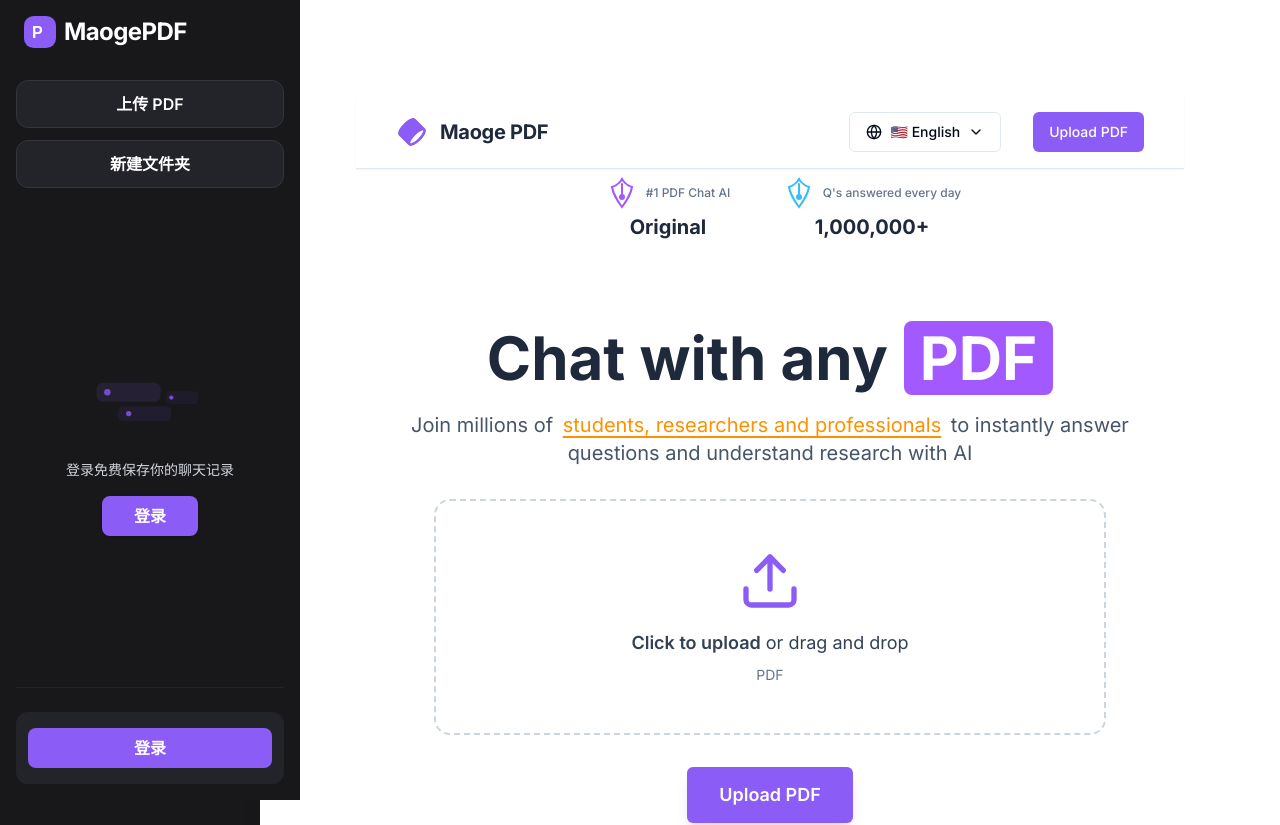
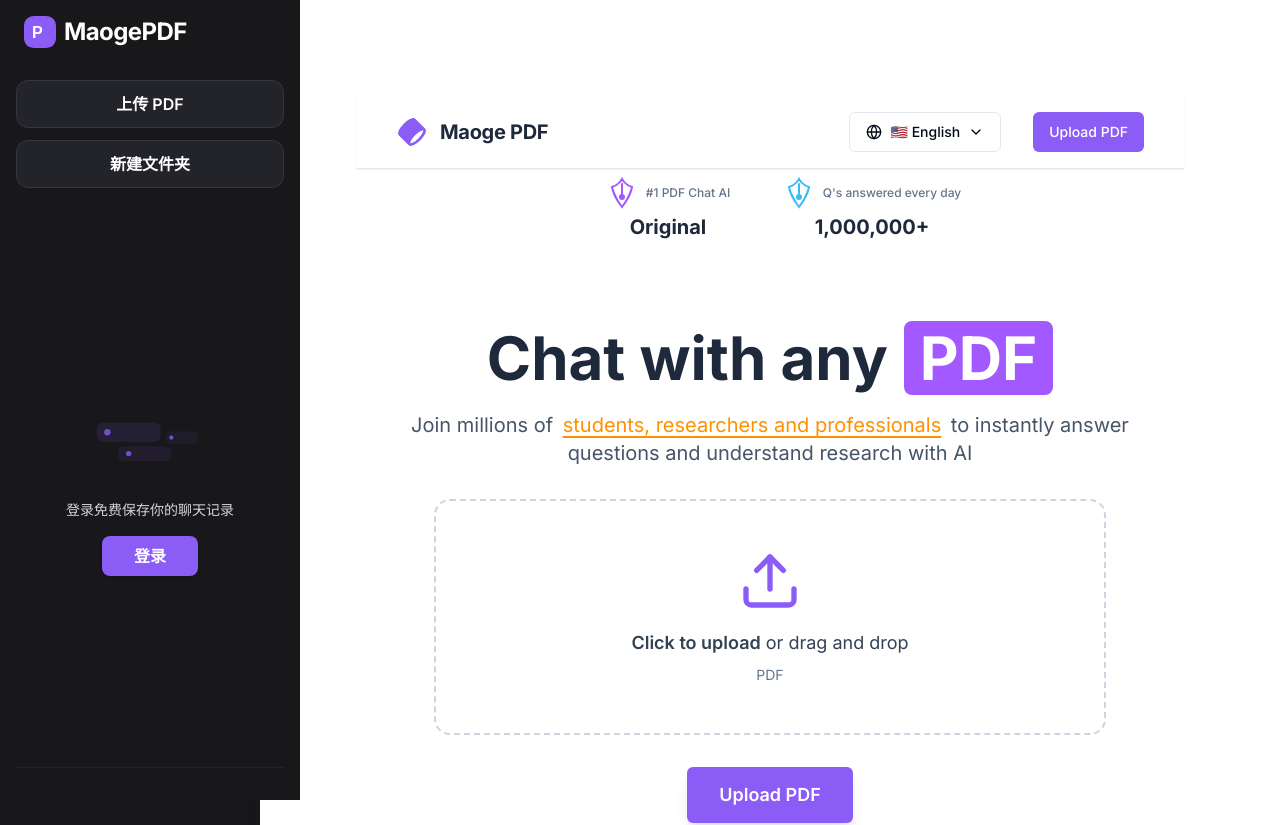
Before and after one commit to samehere7/maogepdf1, a Next.js app: page / in a window 1280 px wide. Shown: the top 825 px of the page. Built offline with nearby package versions, Linux system fonts and the light colour scheme.

Commit message:
refactor: 优化登录信息区显示逻辑，简化 JSX 结构

```diff
--- a/app/analysis/[id]/page.tsx
+++ b/app/analysis/[id]/page.tsx
@@ -93,7 +93,7 @@ export default function AnalysisPage() {
     loadAnalysis()
   }, [params.id, router])
 
-  const downloadSummary = () => {
+  const downloadSummary = () => （
     if (!analysis || !fileInfo) return
 
     const summary = `
--- a/components/sidebar.tsx
+++ b/components/sidebar.tsx
@@ -223,9 +223,8 @@ export function Sidebar() {
       {/* 底部菜单区 */}
       <div className="mt-auto pt-6 border-t border-[#23232a]">
         {/* 登录信息区 */}
+        {userInfo && userInfo.isLoggedIn && (
           <div className="bg-[#23232a] rounded-xl px-3 py-4 flex flex-col items-center gap-3 mb-2">
-          {userInfo && userInfo.isLoggedIn ? (
-            <>
             <div className="flex items-center gap-2 w-full">
               <div className="bg-[#8b5cf6] text-white rounded-full w-8 h-8 flex items-center justify-center font-bold text-lg">
                 {userInfo.name?.[0]?.toUpperCase() || userInfo.email?.[0]?.toUpperCase() || 'A'}
@@ -235,11 +234,8 @@ export function Sidebar() {
               </div>
             </div>
             <Button className="w-full bg-[#a21cf7] hover:bg-[#9333ea] text-white font-bold rounded-lg text-base py-2" onClick={() => alert('会员功能开发中~')}>升级到 Plus</Button>
-            </>
-          ) : (
-            <Button className="w-full bg-[#8b5cf6] hover:bg-[#7c3aed] text-white font-bold rounded-lg text-base py-2" onClick={() => signIn('google')}>登录</Button>
+          </div>
         )}
-        </div>
       </div>
     </aside>
   )
```
Lines whose indentation alone changed are shown as unchanged.
